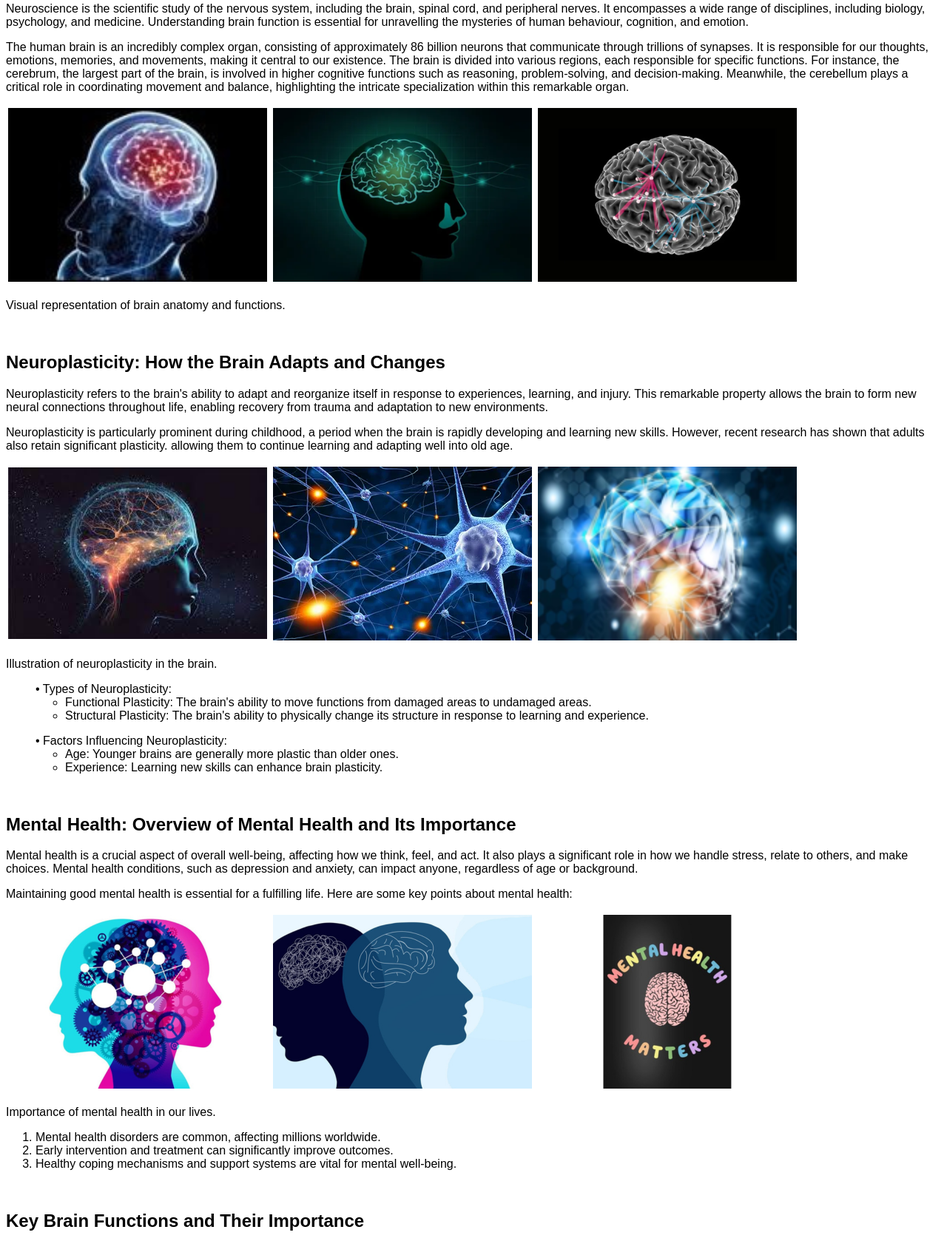
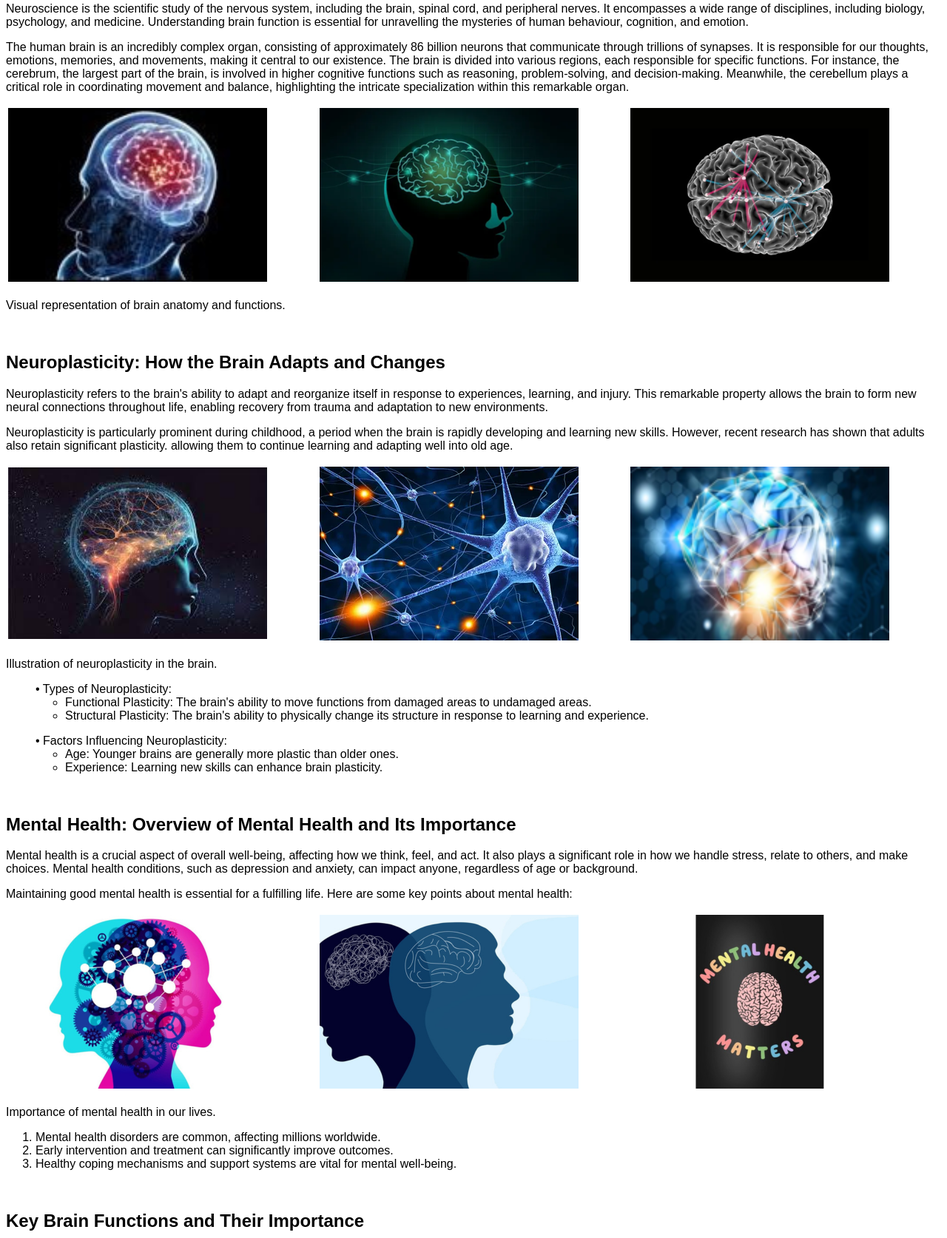
Before and after one commit to mithuni12/HTML-Inclass-Assignment-1, a plain HTML site: page index.html in a window 1280 px wide. Shown: the part 214-1888 px from the top of the page at 74% size. Drawn offline with Linux system fonts and the light colour scheme.

Commit message:
third commit

```diff
--- a/index.html
+++ b/index.html
@@ -71,12 +71,10 @@
                 within this remarkable organ.</p>
         </div>
         <div>
-            <table border="0">
+            <table border="0" width="100%">
                 <tr>
                     <td><img src="images/image1.png" width="350" alt=""></td>
-                    <td><img src="" width="180" alt=""></td>
                     <td><img src="images/image2.png" width="350" alt=""></td>
-                    <td><img src="" width="180" alt=""></td>
                     <td><img src="images/image3.png" width="350" alt=""></td>
                 </tr>
             </table>
@@ -98,12 +96,10 @@
                 plasticity. allowing them to continue learning and adapting well into old age.</p>
         </div>
         <div>
-            <table border="0">
+            <table border="0" width="100%">
                 <tr>
                     <td><img src="images/image4.jpeg" width="350" alt=""></td>
-                    <td><img src="" width="180" alt=""></td>
                     <td><img src="images/image5.jpg" width="350" alt=""></td>
-                    <td><img src="" width="180" alt=""></td>
                     <td><img src="images/image6.png" width="350" alt=""></td>
                 </tr>
             </table>
@@ -137,12 +133,10 @@
                 mental health:</p>
         </div>
         <div>
-            <table border="0">
+            <table border="0" width="100%">
                 <tr>
                     <td><img src="images/image7.png" width="350" alt=""></td>
-                    <td><img src="" width="180" alt=""></td>
                     <td><img src="images/image8.png" width="350" alt=""></td>
-                    <td><img src="" width="180" alt=""></td>
                     <td><img src="images/image9.png" width="350" alt=""></td>
                 </tr>
             </table>
```
